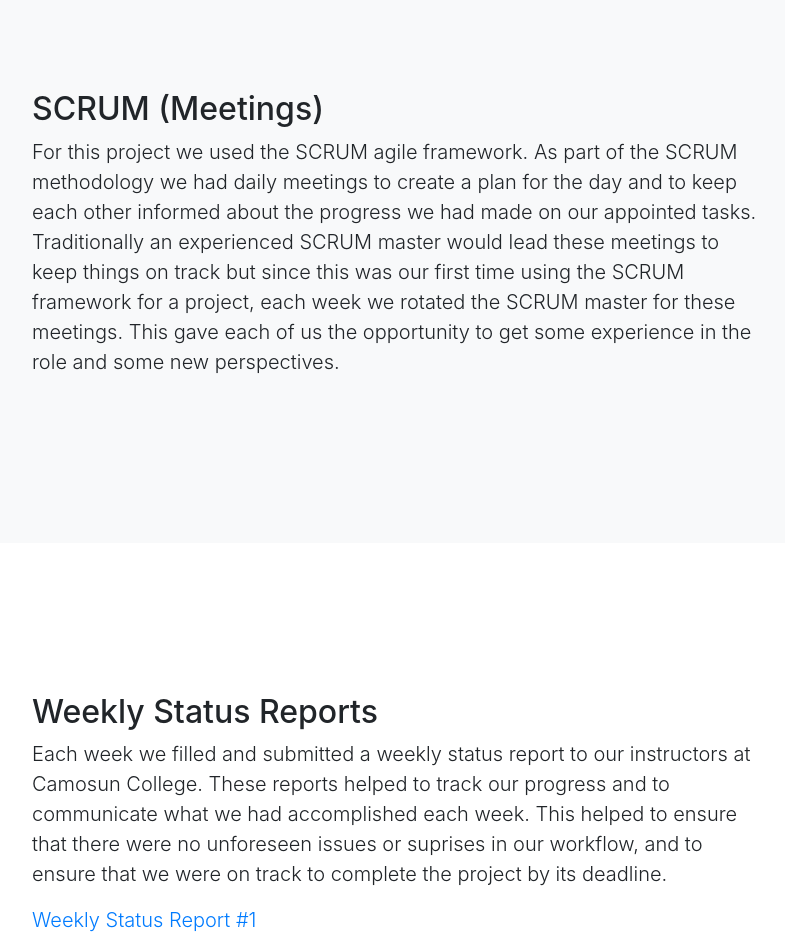
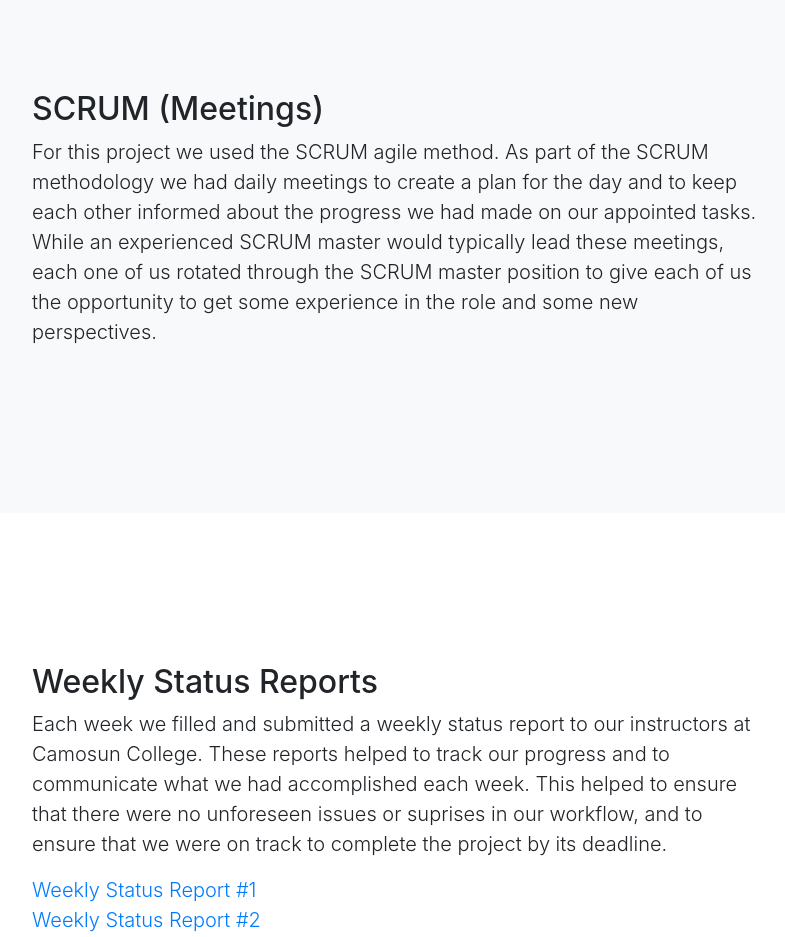
Before and after one commit to teamfourtrees/eportfolio, a website with bundled scripts: page index.html in a window 1280 px wide. Shown: the part 1140-2077 px from the top of the page, without its empty margins (243-1028 px from the left). Built offline with nearby package versions, Linux system fonts and the light colour scheme.

Commit message:
mitchell SCRUM section edit

```diff
--- a/index.html
+++ b/index.html
@@ -78,7 +78,7 @@
       <div class="row">
         <div class="col-lg-8 mx-auto">
           <h2>SCRUM (Meetings)</h2>
-          <p class="lead">For this project we used the SCRUM agile framework. As part of the SCRUM methodology we had daily meetings to create a plan for the day and to keep each other informed about the progress we had made on our appointed tasks. Traditionally an experienced SCRUM master would lead these meetings to keep things on track but since this was our first time using the SCRUM framework for a project, each week we rotated the SCRUM master for these meetings. This gave each of us the opportunity to get some experience in the role and some new perspectives.</p>
+          <p class="lead">For this project we used the SCRUM agile method. As part of the SCRUM methodology we had daily meetings to create a plan for the day and to keep each other informed about the progress we had made on our appointed tasks.  While an experienced SCRUM master would typically lead these meetings, each one of us rotated through the SCRUM master position to give each of us the opportunity to get some experience in the role and some new perspectives.</p>
         </div>
       </div>
     </div>
```
